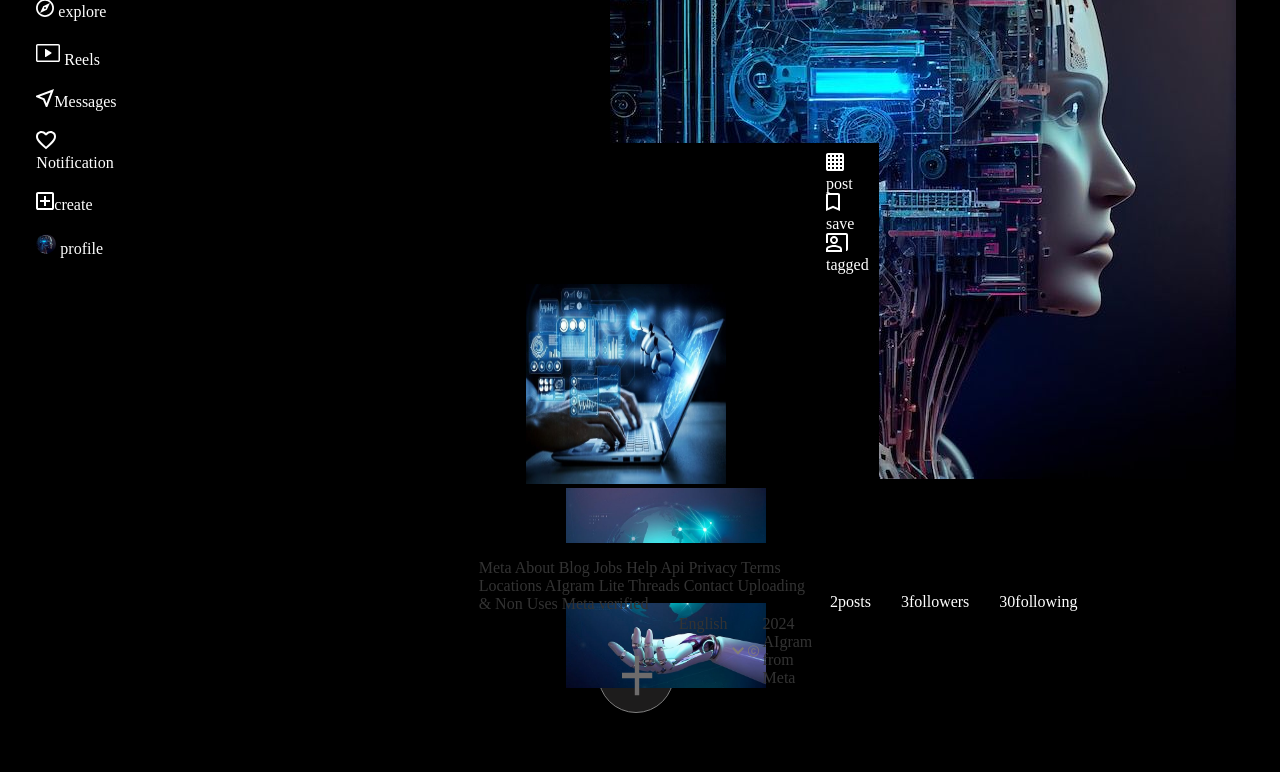
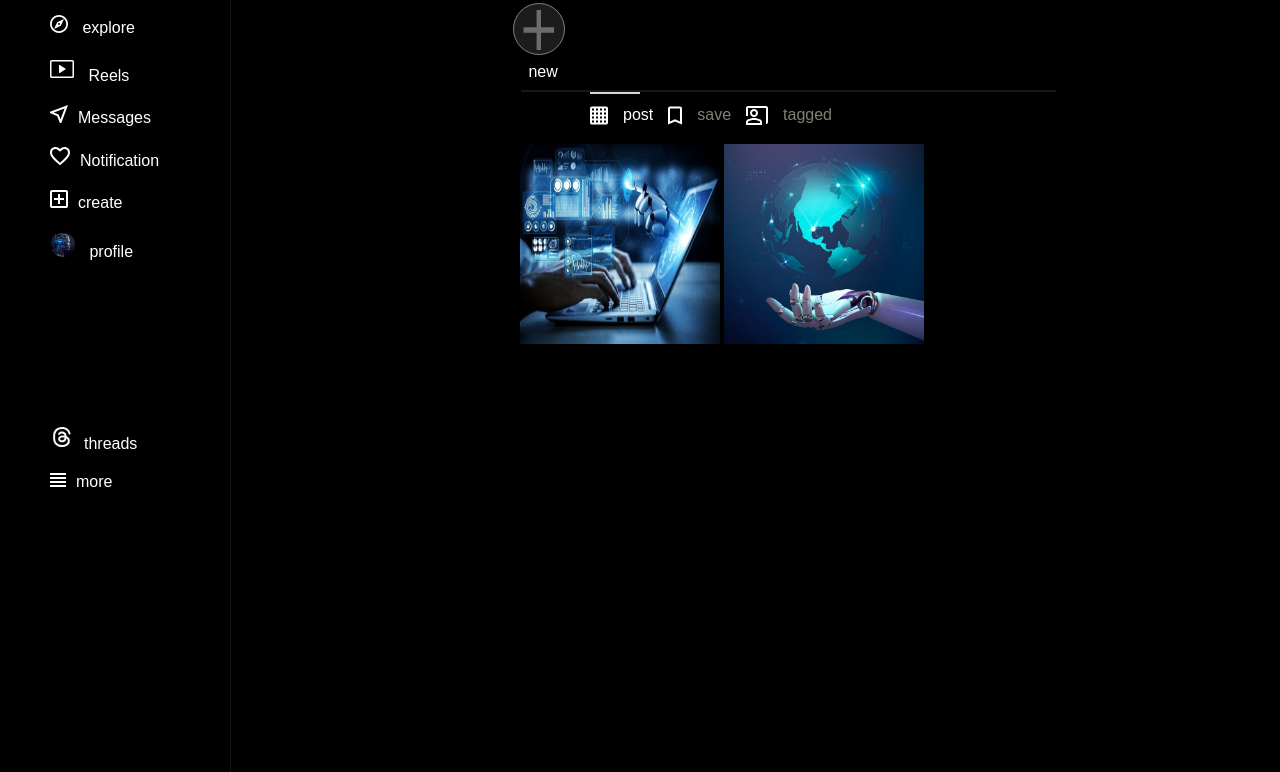
Before and after one commit to basmanajm/AI-magination-1, a plain HTML site: page index.html in a window 1280 px wide. Shown: the part 165-937 px from the top of the page. Drawn offline with Linux system fonts and the light colour scheme.

Commit message:
Update style.css

```diff
--- a/css/style.css
+++ b/css/style.css
@@ -1,108 +1,178 @@
 body {
-    background: black;
-    min-height: 100vh;
-    margin-left: 100px;
+    margin-left: 20vw;
+    background-color: black;
+    font-family: sans-serif;
 }
 
 aside {
+    position: fixed;
+    left: 0;
+    top: 0;
+    width: 20vw;
+    height: 100vh;
     background-color: black;
-    color: white;
-    padding: 10px;
-    width: 250px;
-    position: fixed;
     display: flex;
-    height: 90%;
-    flex: 1;
-    margin-left: -90px;
-}
-
-main {
-    background-color: black;
-    height: 100vh;
-    width: 300px;
-    color: white;
-    display: flex;
-    flex: 1;
-}
-
-header {
-    background-color: black;
-    height: 300px;
-    color: white;
-    padding: 10px;
-    margin-left: 500px;
-}
-
-section {
-    background-color: black;
-    height: 430px;
-    color: white;
-    display: block;
-    flex: 1;
-    margin-top: 300px;
-    margin-left: -680px;
-}
-
-footer {
-    background-color: black;
-    height: 60px;
-    color: #333;
-    margin-left: 1vw;
-    display: block;
-    margin-top: 700px;
-    margin-left: -400px;
-}
-
-h6 {
-    display: flex;
-    gap: 1px;
+    flex-direction: column;
 }
 
 h1 {
-    margin-left: 5px;
+    color: white;
+    margin-left: 40px;
 }
 
 ul {
+    color: white;
     list-style-type: none;
-    margin-left: -130px;
-    margin-top: 40px;
 }
 
-li {
-    margin: 20px;
-    padding-right: 50px;
+.menu li {
+    padding: 10px;
+    cursor: pointer;
 }
 
-.menu {
-    gap: 10px;
+.espace {
+    margin-top: 10vw;
 }
 
-.e {
-    height: 150px;
+.espace li {
+    padding: 10px;
+    cursor: pointer;
 }
 
-.profile {
-    background-image: url("profile");
-    background-size: cover;
+.nav-item {
+    color: white;
+    margin-left: 10px;
+}
+
+.ligne1 {
+    border-left: 1px solid #181719;
+    height: 131vh;
+    top: 0;
+    margin-left: 18vw;
+    position: fixed;
+}
+
+.content {
+    display: flex;
+    flex-direction: column;
+    width: 80vw;
+    color: white;
+    align-items: center;
+}
+
+.info {
+    margin-left: 10px;
+}
+
+.bio {
+    position: relative;
+    display: inline-flex;
+    margin-top: 23px;
+    margin-left: 180px;
+    gap: 6px;
+}
+
+.bio img {
+    margin-bottom: 5px;
+}
+
+#nom {
+    font-size: large;
+}
+
+button {
+    width: 100px;
+    height: 30px;
+    background-color: #4b4a49;
+    margin-top: 12px;
+    border-radius: 8px;
+    color: white;
+}
+
+.edit {
+    margin-left: 10px;
+}
+
+.followers {
+    margin-left: 180px;
+    position: absolute;
+    display: flex;
+    flex-direction: row;
+    gap: 50px;
+}
+
+.new {
+    background-color: rgb(29, 28, 28);
+    border: 1px solid gray;
     border-radius: 50%;
+    height: 50px;
+    width: 50px;
+}
+
+.cercl {
+    display: flex;
+    margin-left: 2px;
+    margin-top: 80px;
+    cursor: pointer;
+    position: relative;
+}
+
+.plus {
+    transform: translate(30%, 15%);
+}
+
+.nv {
+    margin-top: 60px;
+    margin-left: 15px;
+    position: absolute;
+}
+
+.info .image img {
+    width: 130px;
+    height: 130px;
+    border-radius: 50px;
+    position: absolute;
+}
+
+.posts {
+    color: white;
+    height: 90vh;
+    margin-left: 40px;
+}
+
+.ligne2 {
+    border-top: 2px solid #181719;
+    margin-top: 35px;
+    margin-left: 1px;
+    width: 535px;
+}
+
+.ligne3 {
+    border-top: 2px solid #dbd7d7;
+    width: 50px;
+    margin-left: 70px;
 }
 
 .composants {
-    margin-left: 250px;
-    padding: 10px;
+    margin-left: 70px;
+    margin-top: 12px;
+    display: inline-flex;
+    gap: 15px;
+    color: #837F74;
+    cursor: pointer;
 }
 
-.imagegrid {
-    display: flex;
-    gap: 2px;
-    margin-left: 100px;
-    gap: 0px;
+.composant1 {
+    color: white;
+}
+
+.publi {
+    margin-top: 15px;
 }
 
 #post1 {
     width: 200px;
     height: 200px;
-    margin-left: -40px;
 }
 
 #post2 {
@@ -111,109 +181,19 @@ li {
 }
 
 #profil {
-    width: 20px;
-    height: 20px;
+    width: 25px;
+    height: 25px;
     border-radius: 50px;
-}
-
-.description {
-    display: flex;
-    gap: 20px;
-    margin-left: 10px;
-    margin-top: -12px;
 }
 
 .description2 {
     display: flex;
-    gap: 4px;
-    margin-left: 200px;
-    margin-top: -30px;
+    flex-direction: row;
+    justify-content: center;
+    gap: 8px;
 }
 
-#image {
-    width: 120px;
-    height: 120px;
-    border-radius: 50px;
-    margin-left: 70px;
-    margin-top: 20px;
+footer {
+    color: #837F74;
+    font-size: xx-small;
 }
-
-.profile {
-    display: flex;
-    gap: 40px;
-}
-
-.edit {
-    display: flex;
-    background-color: grey;
-    height: 30px;
-    border-radius: 5px;
-    width: 100px;
-    padding: 5px 17px;
-    color: white;
-}
-
-.archive {
-    display: flex;
-    background-color: grey;
-    height: 30px;
-    border-radius: 5px;
-    width: 100px;
-    padding: 5px 10px;
-    color: white;
-}
-
-.modification {
-    display: flex;
-    gap: 5px;
-    align-items: center;
-}
-
-.nom {
-    margin-top: 35px;
-}
-
-.followers {
-    display: flex;
-    gap: 30px;
-    margin-left: 220px;
-    margin-top: -40px;
-}
-
-.nv {
-    margin-top: 0px;
-    margin-left: 55px;
-}
-
-.new {
-    background-color: rgb(29, 28, 28);
-    border: 1px solid gray;
-    padding: 2px;
-    border-radius: 50%;
-    margin-left: -700px;
-    margin-top: -30px;
-    height: 70px;
-    width: 70px;
-}
-
-.cercl {
-    display: flex;
-    justify-content: center;
-    align-items: center;
-    margin-left: 207px;
-    margin-top: 40px;
-    cursor: pointer;
-}
-
-.plus {
-    top: 224px;
-    padding-left: 72px;
-    padding-top: 71px;
-    transform: translate(-50%, -50%);
-}
-
-.ligne {
-    border-top: 2px solid white;
-    width: 58px;
-    margin-left: 15vw;
-}
```
